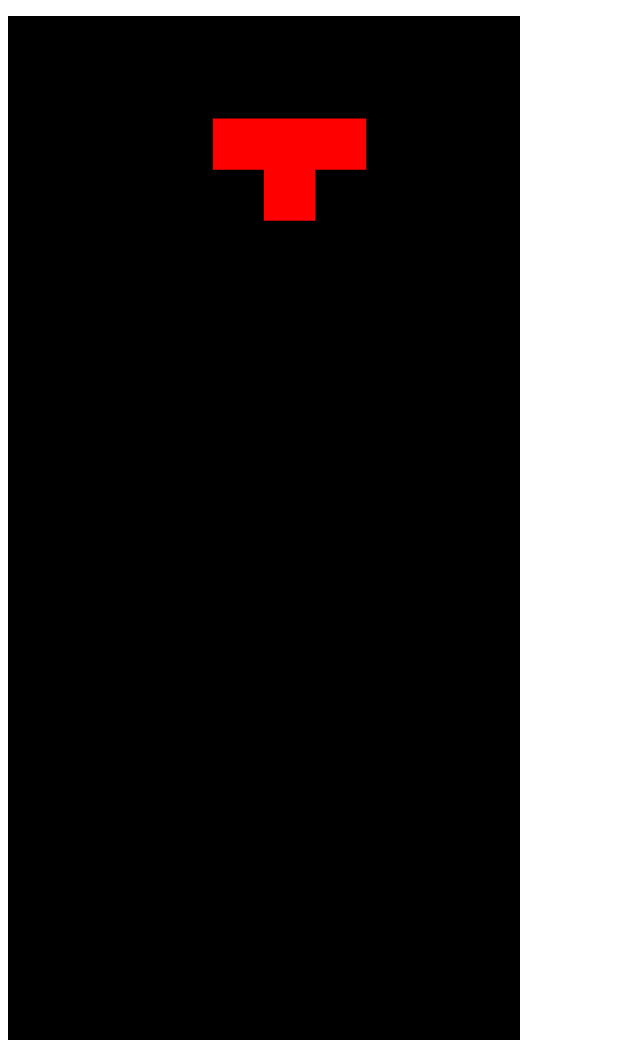
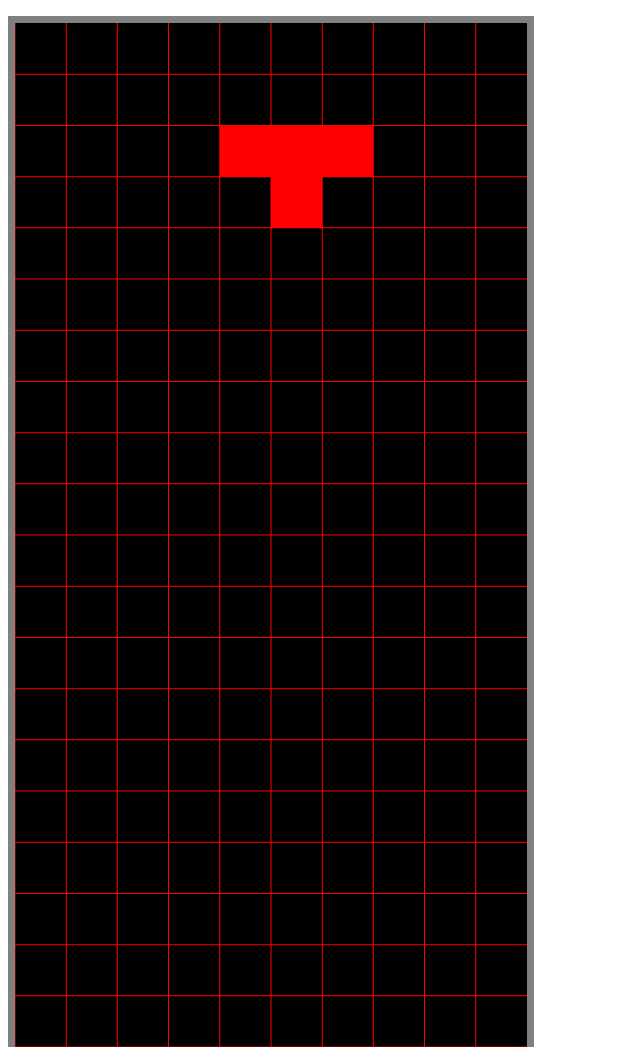
Before and after one commit to aWildOtto/tetris, a plain HTML site: page tetris.html in a window 1280 px wide. Shown: the top 1047 px of the page, without its empty margins (0-640 px from the left). Drawn offline with Linux system fonts and the light colour scheme.

Commit message:
add grid and border

```diff
--- a/tetris.html
+++ b/tetris.html
@@ -4,6 +4,7 @@
 <p id="debug"></p>
 <script id="vertex-shader" type="x-shader/x-vertex">
         attribute vec4 vPosition;
+        attribute vec4 color;
 
 void
 main()
@@ -18,7 +19,7 @@ main()
 void
 main()
 {
-    gl_FragColor = vec4( 1.0, 0.0, 0.0, 1.0 );
+    gl_FragColor = vec4(1.0, 0.0, 0.0, 1.0);
 }
     </script>
 
@@ -30,7 +31,7 @@ main()
 <script type="text/javascript" src="tetris.js"></script>
 
 <body>
-    <canvas id="gl-canvas" width="512" height="1024">
+    <canvas id="gl-canvas" width="512" height="1024" style="border:7px solid grey">
         >
         Oops ... your browser doesn't support the HTML5 canvas element
     </canvas>
--- a/tetris.js
+++ b/tetris.js
@@ -34,6 +34,37 @@ function getKey(key) {
 	}
 }
 
+
+function getGridVertices(){
+	var gridVertices = [];
+	var xStartingPoint = -100;
+	var yStartingPoint = -200;
+	var xStepSize = 20;
+	var yStepSize = 20;
+	for(i = 0; i < 10; i ++){
+		var x = xStartingPoint + xStepSize * i;
+		gridVertices.push(vec2(x, -200));
+		gridVertices.push(vec2(x, 200));
+	}
+	for(i = 0; i < 20; i++){
+		var y = yStartingPoint + yStepSize * i;
+		gridVertices.push(vec2(-200, y));
+		gridVertices.push(vec2(200, y));
+	}
+	return gridVertices;
+}
+
+function drawGrid(){
+	gl.bufferData(gl.ARRAY_BUFFER, flatten(getGridVertices()), gl.STATIC_DRAW);
+	gl.drawArrays(gl.LINES, 0, 60);
+}
+
+function randomColor(){
+	var r = Math.random();
+	var g = Math.random();
+	var b = Math.random();
+	return vec4(r, g, b, 1.0);
+}
 
 var currentShape;
 window.onload = function init() {
@@ -85,11 +116,16 @@ function render(currentShape) {
 
 	// Associate out shader variables with our data buffer
 	var vPosition = gl.getAttribLocation(program, "vPosition");
+	var color = gl.getAttribLocation(program, "color");
 	gl.vertexAttribPointer(vPosition, 2, gl.FLOAT, false, 0, 0);
 	gl.enableVertexAttribArray(vPosition);
+	// gl.vertexAttribPointer(color, 2, gl.FLOAT, false, 0, 0);
+	// gl.enableVertexAttribArray(color);
 
 	// Clearing the buffer and drawing the square
 	gl.clear(gl.COLOR_BUFFER_BIT);
 	gl.drawArrays(gl.TRIANGLES, 0, allBlocks.length);
 
+	drawGrid();
+
 }
```
